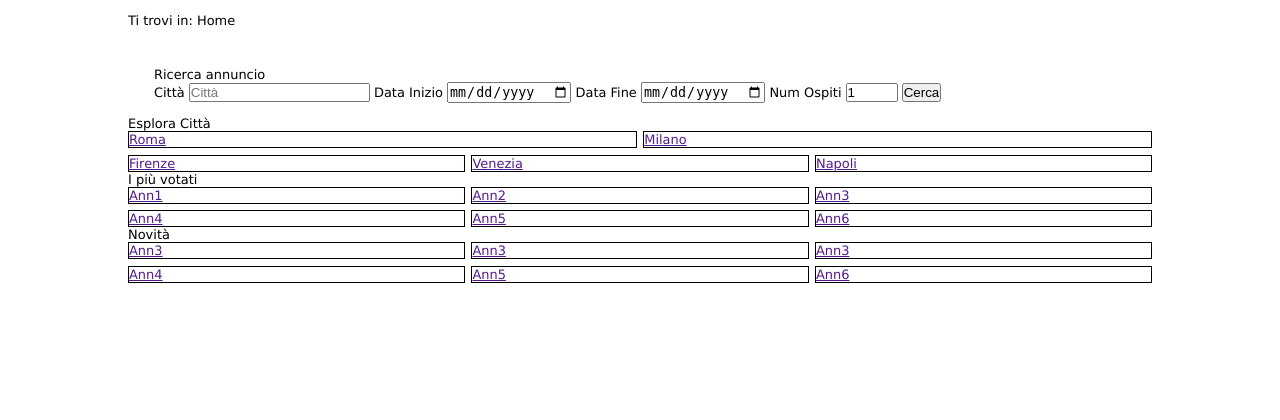
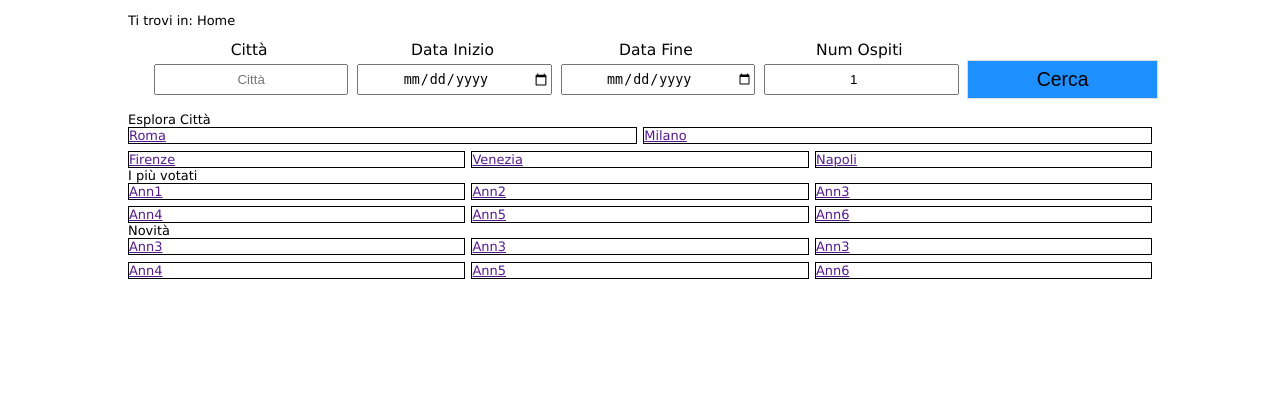
Before and after one commit to GiulioUmbrella/FRENT, a PHP site: page / in a window 1280 px wide. Shown: the part 47-467 px from the top of the page. Run offline with PHP 8.4, Linux system fonts and the light colour scheme.

Commit message:
#118 WiP on search form in index

```diff
--- a/css/main.css
+++ b/css/main.css
@@ -245,6 +245,7 @@ html, body {
 fieldset {
     border: none;
     margin-bottom: 1em;
+    width: 100%;
 }
 
 .form {
@@ -274,8 +275,49 @@ fieldset {
     height: 3em;
     background-color: dodgerblue;
     border: 1px solid #ddd;
-    color: white;
+    color: black;
     cursor: pointer;
+}
+
+.form_orizzontale {
+    padding-top: 0;
+    display: inline-block;
+}
+
+.form_orizzontale fieldset {
+    display: flex;
+}
+
+.form_orizzontale div {
+    display: inline-block;
+    margin-right: 1em;
+    min-width: 30%;
+}
+
+.form_orizzontale div input, .form_orizzontale div label{
+    display: block;
+    width: 100%;
+    text-align: center;
+}
+
+.form_orizzontale input[type="submit"] {
+    -webkit-appearance: none; /*Necessario per non usare il bottone di default in chrome e safari*/
+    margin-top: 1em;
+    font-size: 1.5em;
+    height: 2em;
+    background-color: dodgerblue;
+    border: 1px solid #ddd;
+    color: black;
+    cursor: pointer;
+}
+
+.form_orizzontale input {
+    height: 2em;
+}
+
+.form_orizzontale label {
+    height: 1.5em;
+    font-size: 1.2em;
 }
 
 #data_di_nascita {
--- a/index.html
+++ b/index.html
@@ -22,12 +22,17 @@
     </div>
     <div id="nav">
         <ul>
-          <li><a tabindex="1" href="index.html" title="Vai alla pagina di ricerca degli annunci">Cerca annunci</a></li>
+            <li><a tabindex="1" href="index.html" title="Vai alla pagina di ricerca degli annunci">Cerca annunci</a>
+            </li>
             <li><a tabindex="2" href="./html/login.html" title="Vai alla pagina di accesso">Accedi</a></li>
-          <li><a tabindex="3" href="./html/registrazione.html" title="Vai alla pagina di registrazione">Registrati</a></li>
-          <li><a tabindex="4" href="./html/mie_prenotazioni.html" title="Vai alla pagina delle prenotazioni effettuate">Le mie prenotazioni</a></li>
-          <li><a tabindex="5" href="./html/miei_annunci.html" title="Vai alla pagina degli annunci posseduti">I miei annunci</a></li>
-          <li><a tabindex="6" href="./html/mio_profilo_visualizza.html" title="Vai alla pagina del profilo">Il mio profilo</a></li>
+            <li><a tabindex="3" href="./html/registrazione.html" title="Vai alla pagina di registrazione">Registrati</a>
+            </li>
+            <li><a tabindex="4" href="./html/mie_prenotazioni.html"
+                   title="Vai alla pagina delle prenotazioni effettuate">Le mie prenotazioni</a></li>
+            <li><a tabindex="5" href="./html/miei_annunci.html" title="Vai alla pagina degli annunci posseduti">I miei
+                annunci</a></li>
+            <li><a tabindex="6" href="./html/mio_profilo_visualizza.html" title="Vai alla pagina del profilo">Il mio
+                profilo</a></li>
             <li><a tabindex="7" href="#" title="Effettua la disconnessione">Esci</a></li>
         </ul>
     </div>
@@ -38,26 +43,34 @@
 </div>
 
 <div class="layoutColonnaContent">
-<form class="form formOrizzontale" action="">
+    <form class="form form_orizzontale" action="">
 
         <fieldset>
-    <legend>Ricerca annuncio</legend>
-
+            <legend class="aiuti_alla_navigazione">Ricerca annuncio</legend>
+            <div>
                 <label for="citta">Citt&agrave;</label>
                 <input type="text" tabindex="4" name="citta" id="citta"
                        placeholder="Citt&agrave;"/>
+            </div>
             <!--Chiarire cosa fare per Safari -->
+            <div>
                 <label for="data_inizio">Data Inizio</label>
                 <input type="date" tabindex="5" name="data_inizio" id="data_inizio" placeholder="yyyy-mm-dd"/>
+            </div>
+            <div>
                 <label for="data_fine">Data Fine</label>
                 <input type="date" tabindex="6" name="data_fine" id="data_fine"
                        placeholder="yyyy-mm-dd"/>
+            </div>
+            <div>
                 <label for="num_ospiti">Num Ospiti</label>
                 <input type="number" tabindex="7" name="num_ospiti" id="num_ospiti"
                        min="1" max="99" value="1"/>
+            </div>
+            <div>
                 <label for="pulsante_cerca" class="aiuti_alla_navigazione">Pulsante Ricerca</label>
                 <input type="submit" tabindex="8" id="pulsante_cerca" value="Cerca">
-
+            </div>
         </fieldset>
 
     </form>
@@ -96,15 +109,17 @@
 </div>
 
 
-
 </div>
 
 
 <div id="footer" class="layoutColonnaFooter">
     <ul>
         <li>Frent - Progetto di Tecnologie Web A.A. 2019/2020</li>
-      <li><a href="./html/condizioni_di_utilizzo.html" title="Vai alle condizioni di utilizzo di Frent">Condizioni di utilizzo</a></li>
-      <li><a href="./html/faq.html" title="Vai alla pagina delle FAQ"><abbr xml:lang="en" title="Frequently Asked Questions">FAQ</abbr></a></li>
+        <li><a href="./html/condizioni_di_utilizzo.html" title="Vai alle condizioni di utilizzo di Frent">Condizioni di
+            utilizzo</a></li>
+        <li><a href="./html/faq.html" title="Vai alla pagina delle FAQ"><abbr xml:lang="en"
+                                                                              title="Frequently Asked Questions">FAQ</abbr></a>
+        </li>
     </ul>
 </div>
 
```
Lines whose indentation alone changed are shown as unchanged.
